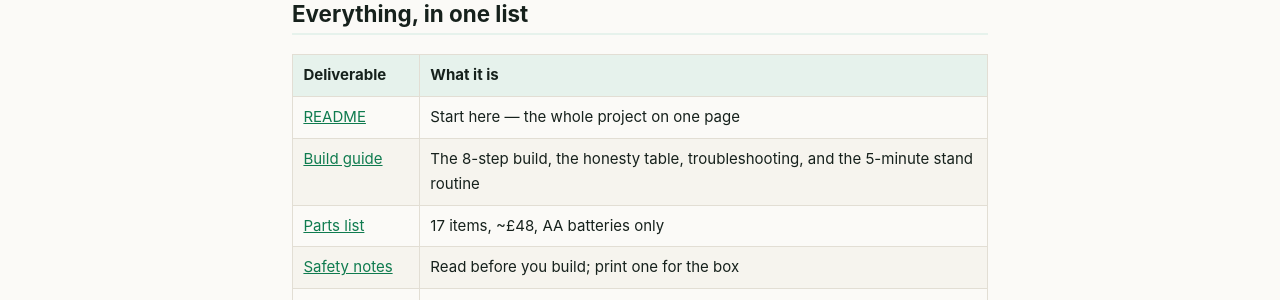
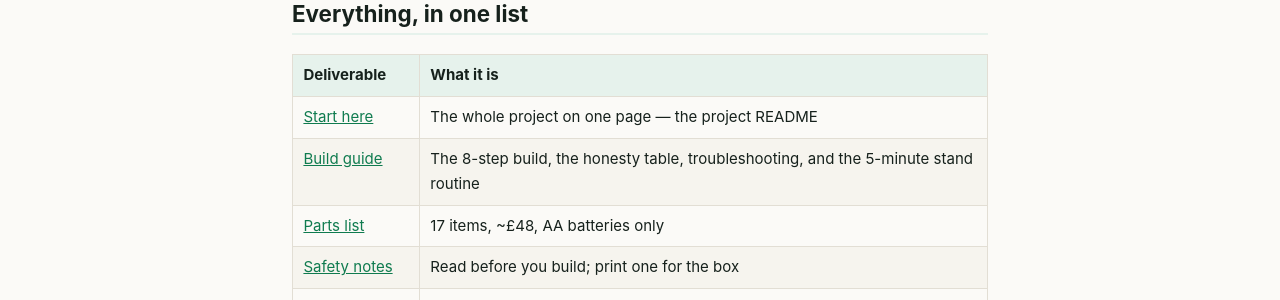
Before and after one commit to camarcano/mini-collider, a Jekyll site: the page built from index.md, in a window 1280 px wide. Shown: the part 675-975 px from the top of the page. Built offline with Jekyll 4.4.1, drawn with Linux system fonts in a browser that asks for light colours.

Commit message:
Pages: give README an explicit permalink so it is not dropped
The readme-index plugin reserves README.md for the site index; with
index.md owning /, README was published nowhere at all.

Co-Authored-By: Claude Code <noreply@anthropic.com>

```diff
--- a/index.md
+++ b/index.md
@@ -39,7 +39,7 @@ runs. No installs, no internet, no accounts.
 
 | Deliverable | What it is |
 |---|---|
-| [README](README.html) | Start here — the whole project on one page |
+| [Start here](start-here/) | The whole project on one page — the project README |
 | [Build guide](build/BUILD_GUIDE.html) | The 8-step build, the honesty table, troubleshooting, and the 5-minute stand routine |
 | [Parts list](build/parts_list.html) | 17 items, ~&pound;48, AA batteries only |
 | [Safety notes](build/SAFETY.html) | Read before you build; print one for the box |
```
Also changed, not shown: README.md.
